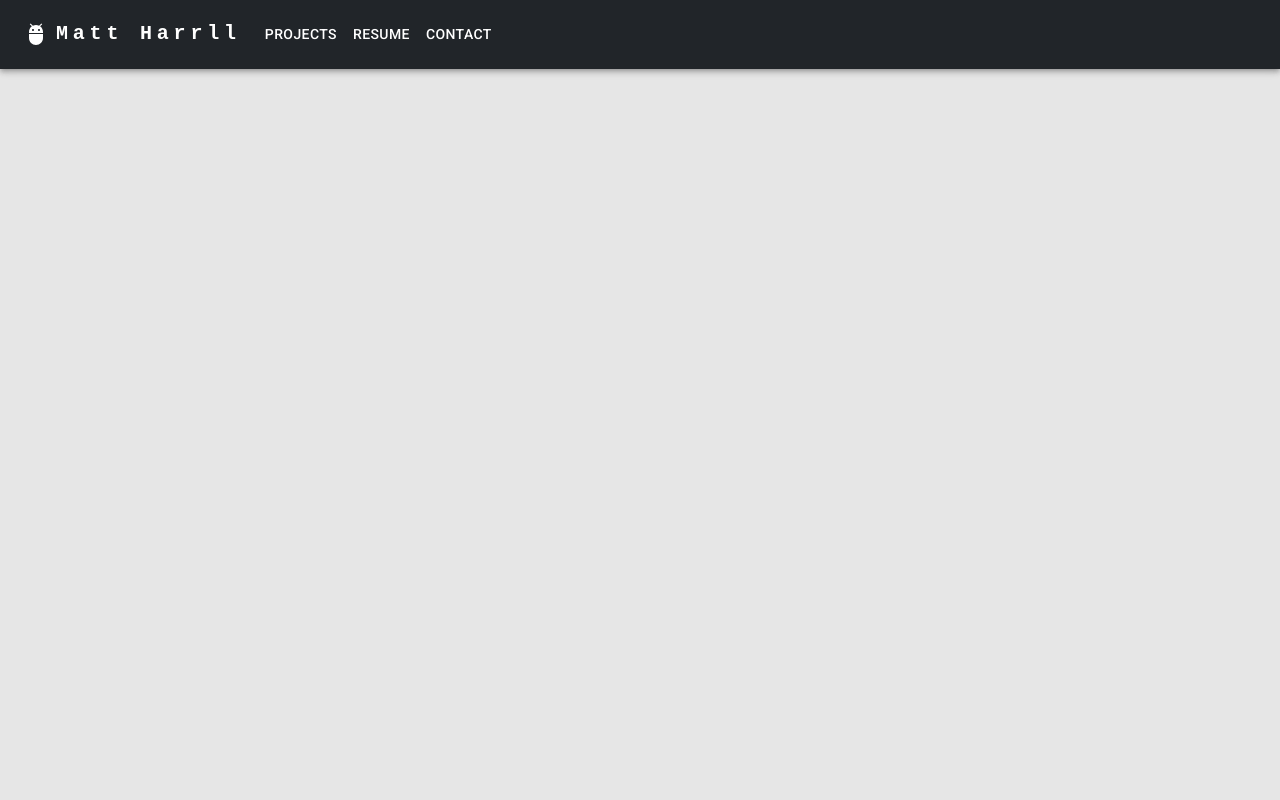
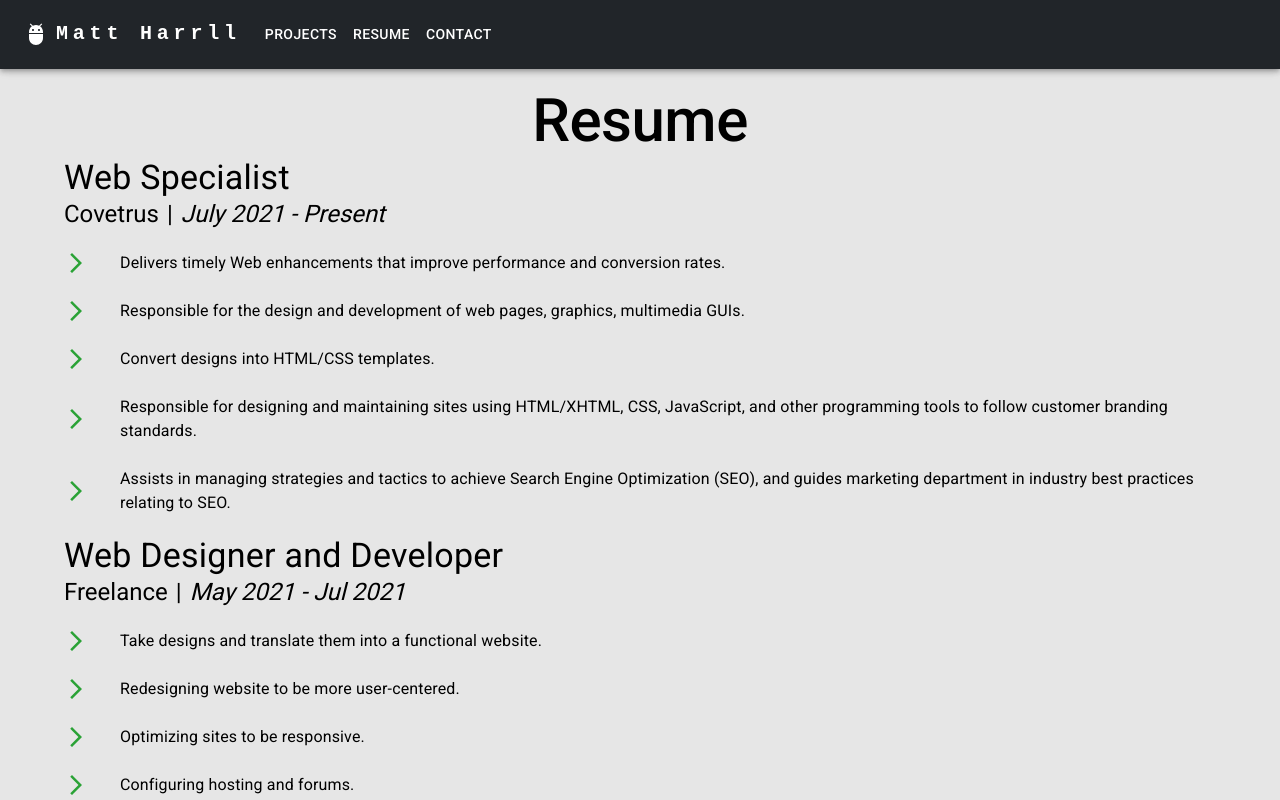
Before and after one commit to matt-harrell/matt-harrell.github.io, a React (Create React App) app: page /resume in a window 1280 px wide. Shown: the top 800 px of the page. Built offline with nearby package versions, Linux system fonts and the light colour scheme.

Commit message:
add resume page and component

```diff
--- a/src/App.tsx
+++ b/src/App.tsx
@@ -13,6 +13,7 @@ import InteractiveAnimation from './pages/InteractiveAnimation'
 import WordPress from './pages/WordPress';
 import MTGAPI from './pages/mtgAPI';
 import ChromeExtension from './pages/ChromeExtentsion';
+import ResumePage from './pages/resume';
 
 
 declare module '@mui/material/styles' {
@@ -62,6 +63,7 @@ function App() {
       <NavBarCont/>
       <Routes>
         <Route path='/' element={<Home/>}/>
+        <Route path='/resume' element={<ResumePage/>}/>
         <Route path='/pwa' element={<PWA/>}/>
         <Route path='/interactive-animation' element={<InteractiveAnimation/>}/>
         <Route path='/wordpress' element={<WordPress/>}/>
--- /dev/null
+++ b/src/components/Resume/ResumeComp.tsx
@@ -0,0 +1,50 @@
+import ResumeData from '../../data/resume.json';
+
+import {Grid, Box,Typography, List, ListItem, ListItemIcon, ListItemText} from '@mui/material';
+import ArrowForwardIosIcon from '@mui/icons-material/ArrowForwardIos';
+
+
+
+
+const ResumeComp = () => {
+
+
+
+    return(
+        <>
+            {ResumeData.map((job,index) =>
+                <Box key={index}>
+                    <Typography component='h2' variant='h4'>
+                        {job.title}
+                    </Typography>
+                    <Box sx={{display:'flex',flexDirection:{xs:'column',sm:'row'}}}>
+                        <Typography component='h3' variant='h5'>
+                            {job.company}
+                        </Typography>
+                        <Typography component='h3' variant='h5' sx={{display:{xs:'none',sm:'block'},paddingX:{xs:0,sm:1}}}>
+                            |
+                        </Typography>
+                        <Typography component='h3' variant='h5'
+                            sx={{fontStyle:'italic'}}
+                        >
+                            {job.time}
+                        </Typography>
+                    </Box>
+                    <List>
+                        {job.Resp.map((resp,index) =>
+                        <ListItem key={index} sx={{paddingX:0}}>
+                            <ListItemIcon>
+                                <ArrowForwardIosIcon color='secondary'/>
+                            </ListItemIcon>
+                            <ListItemText>
+                            {resp}
+                            </ListItemText>
+                        </ListItem>
+                        )}
+                    </List>
+                </Box>
+            )}
+        </>
+    );
+}
+export default ResumeComp;
--- /dev/null
+++ b/src/components/Resume/ResumeCont.tsx
@@ -0,0 +1,12 @@
+import ResumeComp from './ResumeComp';
+
+
+
+const ResumeCont = () => {
+
+    return(
+        <ResumeComp/>
+    );
+
+}
+export default ResumeCont;
--- /dev/null
+++ b/src/data/resume.json
@@ -0,0 +1,38 @@
+[
+    {
+        "title":"Web Specialist",
+        "company":"Covetrus",
+        "time":"July 2021 - Present",
+        "location":"Remote | Dublin, Ohio",
+        "Resp":[
+            "Delivers timely Web enhancements that improve performance and conversion rates.",
+            "Responsible for the design and development of web pages, graphics, multimedia GUIs.",
+            "Convert designs into HTML/CSS templates.",
+            "Responsible for designing and maintaining sites using HTML/XHTML, CSS, JavaScript, and other programming tools to follow customer branding standards.",
+            "Assists in managing strategies and tactics to achieve Search Engine Optimization (SEO), and guides marketing department in industry best practices relating to SEO."
+        ]
+    },
+    {
+        "title":"Web Designer and Developer",
+        "company":"Freelance",
+        "time":"May 2021 - Jul 2021",
+        "location":"Remote",
+        "Resp":[
+            "Take designs and translate them into a functional website.",
+            "Redesigning website to be more user-centered.",
+            "Optimizing sites to be responsive.",
+            "Configuring hosting and forums."
+        ]
+    },
+    {
+        "title":"Web Developer",
+        "company":"Heartoscope · Internship",
+        "time":"Apr 2021 - May 2021",
+        "location":"Greenville, North Carolina, United States",
+        "Resp":[
+            "Collaborated with a Designer and Content Strategist to translate designs and strategy into a working site.",
+            "Tested Heartoscope.org responsiveness website and made changes to make site responsive.",
+            "Using Google Lighthouse, addressed several audits to make site accessible and mobile optimized while incorporating SEO strategies."
+        ]
+    }
+]
--- a/src/pages/resume.tsx
+++ b/src/pages/resume.tsx
@@ -1,4 +1,23 @@
+import { Typography, Box, Container } from "@mui/material";
+
+import ResumeCont from "../components/Resume/ResumeCont"
+
 const ResumePage = () =>{
+    return(
+        <Container>
+             <Typography
+                variant='h2'
+                component='h1'
+                sx={{
+                        fontWeight:'medium',
+                        textAlign:'center',
+                    }}
+                >
+                Resume
+            </Typography>
+            <ResumeCont/>
+        </Container>
+    );
 
 }
 
```
